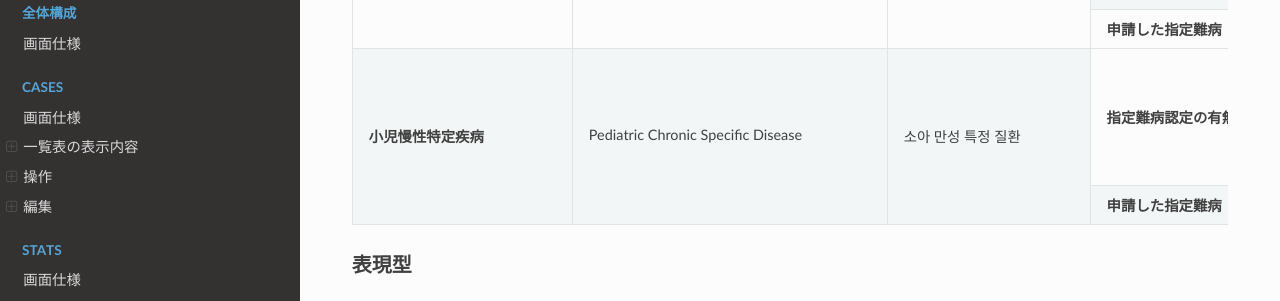
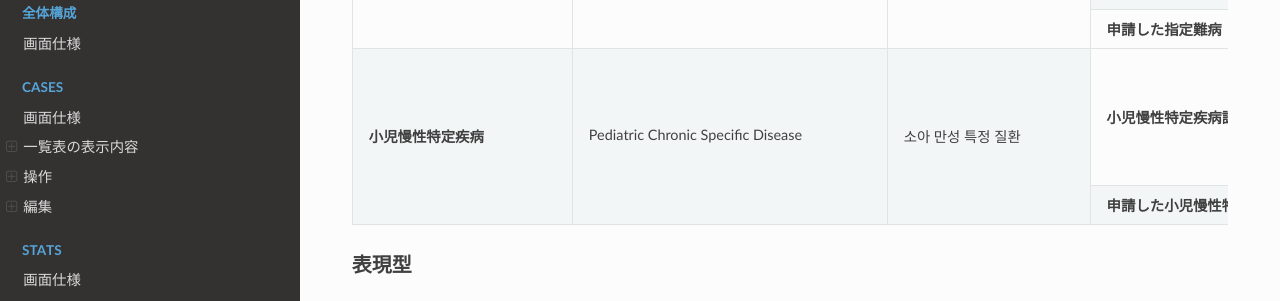
Before and after one commit to PubCaseFinder/pubcasefinder_spec, an MkDocs documentation site: the page built from docs/cases/edit/translate.md, in a window 1280 px wide and 900 px high, scrolled down 2941 px. Shown: the part 149-450 px from the top of the window. Built offline with MkDocs 1.6.1, drawn with Linux system fonts in a browser that asks for light colours; nearby versions of some CDN libraries.

Commit message:
小児慢性特定疾病のテキストを修正

```diff
--- a/docs/cases/edit/translate.md
+++ b/docs/cases/edit/translate.md
@@ -685,9 +685,9 @@
       <td rowspan="3">소아 만성 특정 질환</td>
     </tr>
     <tr>
-      <td><strong>指定難病認定の有無</strong></td>
-      <td>Pediatric Chronic Specific Disease</td>
-      <td>소아 만성 특정 질환</td>
+      <td><strong>小児慢性特定疾病認定の有無</strong></td>
+      <td>Presence of Pediatric Chronic Specific Disease Certification</td>
+      <td>소아 만성 특정질환 인정 여부</td>
       <td>-</td>
       <td>-</td>
       <td>-</td>
@@ -720,9 +720,9 @@
       </td>
     </tr>
     <tr>
-      <td><strong>申請した指定難病</strong></td>
-      <td>Designated intractable disease applied for</td>
-      <td>신청한 난치병 병명</td>
+      <td><strong>申請した小児慢性特定疾病</strong></td>
+      <td>Designated Pediatric Chronic Specific Disease</td>
+      <td>신청한 소아 만성 특정질환</td>
       <td><strong>疾患名</strong></td>
       <td>Disease Name</td>
       <td>질병명</td>
```
